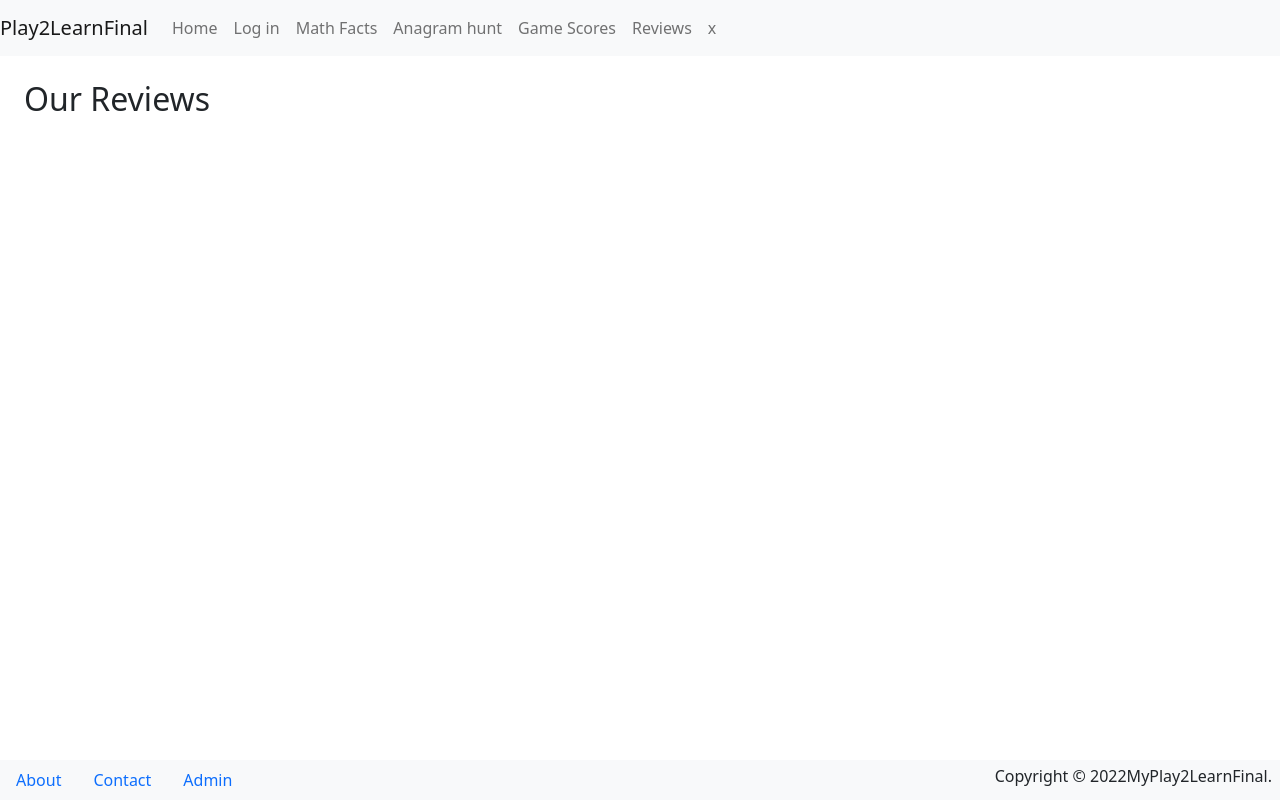
After one commit to AlcatrazAD/Play2Learn-Final, a Django app: page /reviews/ in a window 1280 px wide. The commit adds this page. Run offline with Django 4.2, Linux system fonts and the light colour scheme; data that the repository does not hold is empty; some libraries are stand-ins or nearby versions.

Commit message:
reviews prt 1

```diff
--- a/reviews/urls.py
+++ b/reviews/urls.py
@@ -1,4 +1,8 @@
 from django.urls import path
+from .views import ReviewListView
 
 app_name = 'reviews'
-urlpatterns = []
+urlpatterns = [
+    path('', ReviewListView.as_view(), name='list'),
+
+]
--- a/reviews/views.py
+++ b/reviews/views.py
@@ -1,3 +1,8 @@
-from django.shortcuts import render
+from django.views.generic import ListView
+
+from .models import Review
+
+class ReviewListView(ListView):
+    model = Review
 
 # Create your views here.
--- a/templates/_base.html
+++ b/templates/_base.html
@@ -40,7 +40,7 @@
             <a class="nav-link" href="{% url 'games:games-scores' %}">Game Scores</a>
           </li>
           <li class="nav-item">
-            <a class="nav-link" href="#">x</a>
+            <a class="nav-link" href="{% url 'reviews:list' %}">Reviews</a>
           </li><li class="nav-item">
             <a class="nav-link" href="#">x</a>
           </li>
@@ -50,7 +50,7 @@
   </nav>
 </header>
 <main class="m-4 pb-5">
-  {% block main %}<h2></h2>{% endblock %}
+  {% block main %}<h2> </h2>{% endblock %}
   {% endblock %}
 </main>
 <footer class="fixed-bottom bg-light row">
--- /dev/null
+++ b/templates/reviews/review_list.html
@@ -0,0 +1,11 @@
+{% extends "_base.html" %}
+
+{% block title %}Reviews{% endblock %}
+{% block main %}
+  <h2>Our Reviews</h2>
+  <ul class="list-group list-group-flush mb-3">
+    {% for reviews in review_list %}
+      <li class="list-group-item">{{ reviews.submission }}</li>
+    {% endfor %}
+  </ul>
+{% endblock %}
```
Also changed, not shown: templates/home.html (+7 -0 lines).
